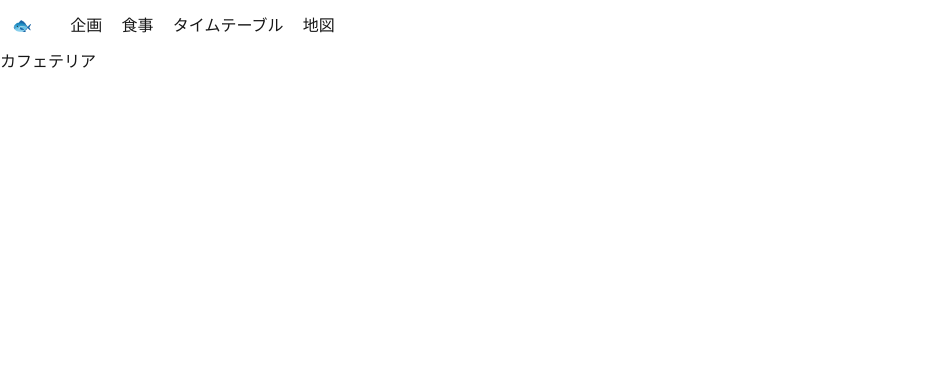
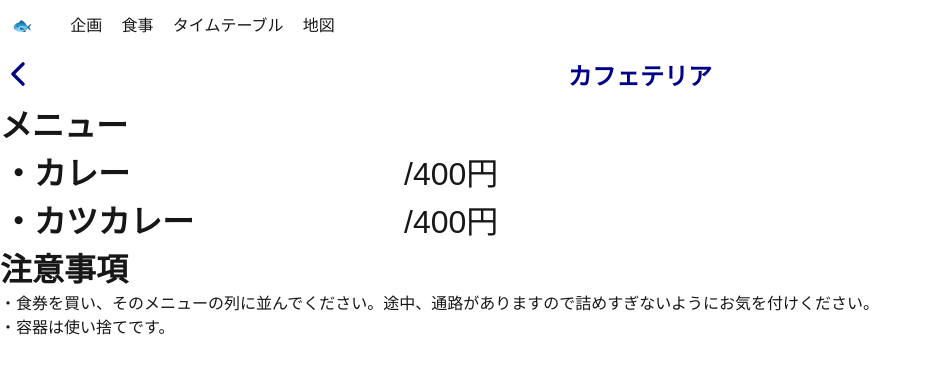
Before and after one commit to proirok/YSF17_SchoolFestival, a Next.js app: page /dining/cafeteria in a window 1280 px wide. Shown: the top 374 px of the page, without its empty margins (0-931 px from the left). Built offline with nearby package versions, Linux system fonts and the light colour scheme; a web font is replaced by a local one.

Commit message:
メニューと注意事項を追加 いい感じに簡単にレイアウト

```diff
--- a/app/dining/cafeteria/page.jsx
+++ b/app/dining/cafeteria/page.jsx
@@ -1,3 +1,6 @@
+import TitleBarWithBack from "@/app/compoent/title_bar";
+import styles from "./page.module.css"
+
 export const metadata = {
   title: "蒼煌祭17th非公式ページ｜カフェテリア",
   description: "蒼煌祭17thのカフェテリアについての情報の非公式のページです。",
@@ -6,8 +9,38 @@ export const metadata = {
 export default function Cafeteria() {
   return (
     <div>
-      {/** カフェテリア */}
-      <p>カフェテリア</p>
+      <TitleBarWithBack backpage="/dining" pagename="カフェテリア"/>
+      <div>
+        <h1>メニュー</h1>
+        {/** メニューはデータベースから取り出してくる？ */}
+        {/** CSSいい感じにお願いします */}
+        <div className={styles.flex}>
+          <table className={styles.priceTable} style={{maxWidth: "100%"}}>
+            <tr>
+              <th scope="row" style={{ fontSize: "200%" }}>
+                ・カレー
+              </th>
+              <td style={{ fontSize: "200%" }}>
+                /400円
+              </td>
+            </tr>
+            <tr>
+              <th scope="row" style={{ fontSize: "200%" }}>
+                ・カツカレー
+              </th>
+              <td style={{ fontSize: "200%" }}>
+                /400円
+              </td>
+            </tr>
+          </table>
+        </div>
+      </div>
+      <div>
+        <h1>注意事項</h1>
+        {/** 箇条書きのルールも必要？ */}
+        <p>・食券を買い、そのメニューの列に並んでください。途中、通路がありますので詰めすぎないようにお気を付けください。</p>
+        <p>・容器は使い捨てです。</p>
+      </div>
     </div>
   );
 }
--- /dev/null
+++ b/app/dining/cafeteria/page.module.css
@@ -0,0 +1,18 @@
+.flex {
+  display: flex;
+}
+
+.priceTable {
+    text-align: left;
+}
+.priceTable th {
+    text-align: left;
+    width: 400px;
+}
+.priceTable td {
+    text-align: left;
+    width: 200px;
+}
+.priceTable p {
+    font-size: "200%"
+}
```
